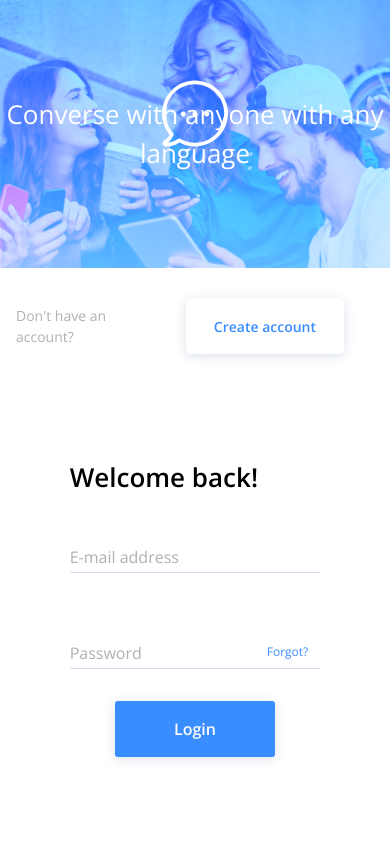
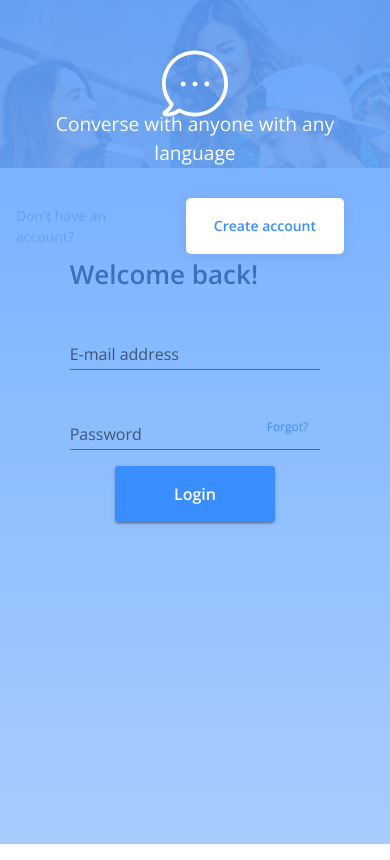
Before and after one commit to hongcheung1/messenger_live_coding, a React (Create React App) app in the folder client/: page /login in a window 390 px wide. Built offline with nearby package versions, Linux system fonts and the light colour scheme; no server answers.

Commit message:
resolve PR comments

```diff
--- a/client/src/Login.js
+++ b/client/src/Login.js
@@ -1,5 +1,5 @@
 import React, { useEffect } from 'react';
-import { useHistory } from 'react-router-dom';
+import { useHistory, Link } from 'react-router-dom';
 import {
   Grid,
   Button,
@@ -8,12 +8,35 @@ import {
 } from '@material-ui/core';
 import { makeStyles } from '@material-ui/core/styles';
 import AuthWrapper from './components/AuthWrapper/AuthWrapper'
+import Form from './components/Form'
 
-const useStyles = makeStyles({
-  containerStyle: {
-    marginTop: '12px'
+const useStyles = makeStyles(() => ({
+  submitButton: {
+    width: '160px',
+    height: '56px',
+    backgroundColor: '#3a8dff',
+    color: '#fff',
+    margin: 'auto',
+    fontSize: '16px',
+    fontWeight: 700,
+    borderRadius: '3px'
+  },
+  forgotPwdStyle: {
+    position: 'absolute',
+    right: '12px',
+    top: '35%',
+    fontSize: '12px',
+    textDecoration: 'none',
+    color: '#3a8dff'
+  },
+  formStyle: {
+    width: '100%',
+    marginBottom: '1em'
+  },
+  textField: {
+    color: '#b0b0b0',
   }
-});
+}))
 
 const Login = ({ user, login }) => {
   const history = useHistory();
@@ -35,33 +58,31 @@ const Login = ({ user, login }) => {
 
   return (
     <AuthWrapper>
-        <form onSubmit={handleLogin}>
-          <label className="banner">Welcome back!</label>
-          <Grid className={classes.containerStyle}>
-            <FormControl margin="normal" required>
+      <Form handleSubmit={handleLogin} header={'Welcome back!'}>
+        <FormControl className={classes.formStyle} margin="normal" required>
           <TextField
+            className={classes.textField}
             aria-label="email"
             label="E-mail address"
             name="username"
             type="text"
           />
         </FormControl>
-            <FormControl margin="normal" required>
+        <FormControl className={classes.formStyle} margin="normal" required>
           <TextField
             label="Password"
             aria-label="password"
             type="password"
             name="password"
           />
-              <a className="forgot-password" href="#">Forgot?</a>
+          <Link to='#' className={classes.forgotPwdStyle}>Forgot?</Link>
         </FormControl>
-            <Grid className="mg-t-1" container>
-              <Button className="btn-submit" type="submit" variant="contained" size="large">
+        <Grid container>
+          <Button className={classes.submitButton} type="submit" variant="contained" size="large">
             Login
           </Button>
         </Grid>
-          </Grid>
-        </form>
+      </Form>
     </AuthWrapper>
   );
 };
--- a/client/src/Signup.js
+++ b/client/src/Signup.js
@@ -9,12 +9,35 @@ import {
 } from '@material-ui/core';
 import { makeStyles } from '@material-ui/core/styles';
 import AuthWrapper from './components/AuthWrapper/AuthWrapper'
+import Form from './components/Form'
 
-const useStyles = makeStyles({
-  containerStyle: {
-    marginTop: '12px'
+const useStyles = makeStyles(() => ({
+  submitButton: {
+    width: '160px',
+    height: '56px',
+    backgroundColor: '#3a8dff',
+    color: '#fff',
+    margin: 'auto',
+    fontSize: '16px',
+    fontWeight: 700,
+    borderRadius: '3px'
+  },
+  forgotPwdStyle: {
+    position: 'absolute',
+    right: '12px',
+    top: '35%',
+    fontSize: '12px',
+    textDecoration: 'none',
+    color: '#3a8dff'
+  },
+  formStyle: {
+    width: '100%',
+    marginBottom: '1em'
+  },
+  textField: {
+    color: '#b0b0b0',
   }
-});
+}))
 
 const Signup = ({ user, register }) => {
   const history = useHistory();
@@ -45,10 +68,8 @@ const Signup = ({ user, register }) => {
 
   return (
     <AuthWrapper>
-        <form onSubmit={handleRegister}>
-          <label className="banner">Create an account.</label><br/>
-          <Grid className={classes.containerStyle}>
-              <FormControl>
+      <Form handleSubmit={handleRegister} header={'Create an account.'}>
+        <FormControl className={classes.formStyle}>
           <TextField
             aria-label="username"
             label="Username"
@@ -57,7 +78,7 @@ const Signup = ({ user, register }) => {
             required
           />
         </FormControl>
-              <FormControl>
+        <FormControl className={classes.formStyle}>
           <TextField
             label="E-mail address"
             aria-label="e-mail address"
@@ -66,7 +87,7 @@ const Signup = ({ user, register }) => {
             required
           />
         </FormControl>
-              <FormControl error={!!formErrorMessage.confirmPassword}>
+        <FormControl  className={classes.formStyle} error={!!formErrorMessage.confirmPassword}>
           <TextField
             aria-label="password"
             label="Password"
@@ -79,7 +100,7 @@ const Signup = ({ user, register }) => {
             {formErrorMessage.confirmPassword}
           </FormHelperText>
         </FormControl>
-              <FormControl error={!!formErrorMessage.confirmPassword}>
+        <FormControl className={classes.formStyle} error={!!formErrorMessage.confirmPassword}>
           <TextField
             label="Confirm Password"
             aria-label="confirm password"
@@ -92,13 +113,12 @@ const Signup = ({ user, register }) => {
             {formErrorMessage.confirmPassword}
           </FormHelperText>
         </FormControl>
-            <Grid className="mg-t-1" container>
-              <Button className="btn-submit" type="submit" variant="contained" size="large">
+        <Grid container>
+          <Button className={classes.submitButton} type="submit" variant="contained" size="large">
             Create
           </Button>
         </Grid>
-          </Grid>
-        </form>
+      </Form>
     </AuthWrapper>
   );
 };
--- a/client/src/components/AuthWrapper/AuthWrapper.js
+++ b/client/src/components/AuthWrapper/AuthWrapper.js
@@ -8,23 +8,39 @@ import {
     Button
 } from '@material-ui/core';
 
-const banner = 'Converse with anyone with any language';
-const useStyles = makeStyles({
+const useStyles = makeStyles((theme) => ({
     root: {
         height: '100vh',
         display: 'flex',
         flex: 1,
-        justifyContent: 'space-around'
+        justifyContent: 'space-around',
+        [theme.breakpoints.down('sm')]: {
+            display: 'block',
+        }
     },
     bannerContainer: {
-      backgroundImage: `url(${'bg-img.png'}), linear-gradient(180deg, #3A8DFF 0%, #86B9FF 100%)`,
+      backgroundImage: `url(${'bg-img.png'})`,
       backgroundRepeat: 'no-repeat',
-      backgroundBlendMode: 'overlay',
+      opacity: 0.85,
       backgroundSize: 'cover',
-      opacity: 0.85,
       display: 'flex',
       position: 'relative',
-      justifyContent: 'center'
+      justifyContent: 'center',
+      mixBlendMode: 'normal',
+      [theme.breakpoints.down('sm')]: {
+          maxHeight: '270px'
+      }
+    },
+    maskStyle: {
+        position: 'absolute',
+        width: '100%',
+        height: '100vh',
+        zIndex: '-1',
+        background: 'linear-gradient(180deg, #3A8DFF 0%, #86B9FF 100%)',
+        opacity: 0.85,
+    },
+    mainContainer: {
+        marginTop: '30px'
     },
     formContainer: {
       display: 'flex',
@@ -37,30 +53,57 @@ const useStyles = makeStyles({
         display: 'flex',
         justifyContent: 'center',
         alignItems: 'center',
+        [theme.breakpoints.down('sm')]: {
+            position: 'relative',
+            width: '80%'
+        }
     },
     bannerText: {
         color: 'white',
         fontSize: '26px',
         fontWeight: 400,
         textAlign: 'center',
+        [theme.breakpoints.down('sm')]: {
+            fontSize: '1.2em',
+            marginTop: '110px'
+        },
+        [theme.breakpoints.up('sm')]: {
+            marginTop: '40px',
+        }
     },
     bubbleStyle: {
         position: 'absolute',
         transform: 'translate(calc(50% - 33px))',
         top: '30%',
         width: '66px',
-        height: '67px'
+        height: '67px',
+        [theme.breakpoints.down('sm')]: {
+            display: 'block',
+            margin: '0 auto'
+        }
     },
     headerStyle: {
         display: 'flex',
         justifyContent: 'flex-end',
-        alignItems: 'center'
+        alignItems: 'center',
     },
     titleStyle: {
         fontSize: '14px',
         color: '#B0B0B0',
     },
-});
+    buttonStyle: {
+        width: '170px',
+        height: '56px',
+        margin: '0 30px',
+        backgroundColor: '#fff',
+        boxShadow: '0px 2px 12px rgba(74, 106, 149, 0.2)',
+        borderRadius: '5px',
+        fontWeight: 600,
+        fontSize: '14px',
+        lineHeight: '19px',
+        color: '#3A8DFF'
+    }
+}));
 
 const AuthWrapper = ({children}) => {
     const { pathname } = useLocation();
@@ -85,15 +128,16 @@ const AuthWrapper = ({children}) => {
     return (
         <Grid container className={classes.root}>
             <Grid item md={5} className={classes.bannerContainer}>
-                <Grid md={9} className={classes.bannerStyle}>
-                    <img className={classes.bubbleStyle} src="bubble.svg" />
-                    <Typography className={classes.bannerText}>{banner}</Typography>
+                <div className={classes.maskStyle}/>
+                <Grid item md={9} className={classes.bannerStyle}>
+                    <img className={classes.bubbleStyle} src="bubble.svg" alt='Banner Image' />
+                    <Typography className={classes.bannerText}>{'Converse with anyone with any language'}</Typography>
                 </Grid>
             </Grid>
-            <Grid className="right-column" item md={7}>
+            <Grid item md={7} className={classes.mainContainer}>
                 <Container className={classes.headerStyle}>
                     <Typography className={classes.titleStyle}>{title}</Typography>
-                    <Button onClick={() => history.push(targetPath)}
+                    <Button onClick={() => history.push(targetPath)} className={classes.buttonStyle}
                     >{buttonText}</Button>
                 </Container>
                 <Container className={classes.formContainer}>
--- /dev/null
+++ b/client/src/components/Form.js
@@ -0,0 +1,33 @@
+import React from 'react';
+import { makeStyles } from '@material-ui/core/styles';
+import { Grid, Typography } from '@material-ui/core';
+
+const useStyles = makeStyles({
+    formStyle: {
+        width: '70%',
+        margin: 'auto'
+    },
+    containerStyle: {
+      marginTop: '12px'
+    },
+    headerStyle: {
+        fontSize: '26px',
+        fontWeight: '600',
+        lineHeight: '40px'
+    }
+});
+
+const Form = ({children, header, handleSubmit}) => {
+    const classes = useStyles();
+
+    return (
+        <form className={classes.formStyle} onSubmit={handleSubmit}>
+            <Typography className={classes.headerStyle}>{header}</Typography>
+            <Grid className={classes.containerStyle}>
+                {children}
+            </Grid>
+        </form>
+    )
+}
+
+export default Form;
--- a/client/src/index.css
+++ b/client/src/index.css
@@ -10,9 +10,6 @@ code {
   font-family: source-code-pro, Menlo, Monaco, Consolas, "Courier New", monospace;
 }
 
-.mg-t-1em {
-  margin-top: 1em;
-}
 .link {
   text-decoration: none;
 }
@@ -30,106 +27,3 @@ code {
 .btn-icon.btn-icon-file {
   right: 10px;
 }
-.left-column .bubble-icon {
-  text-align: center;
-  position: absolute;
-  top: 45%;
-  left: 50%;
-  transform: translate(-50%, -50%);
-  max-width: 300px;
-  width: 100%;
-}
-.left-column .bubble-icon img {
-  display: block;
-  margin: 0 auto;
-}
-.left-column .bubble-icon p.MuiTypography-root {
-  color: #fff;
-  font-size: 26px;
-  margin-top: 40px;
-}
-
-.right-column {
-  margin-top: 30px !important;
-}
-.right-column .MuiBox-root:first-child {
-  margin-top: 30px;
-  margin-right: 26px;
-}
-.right-column .MuiBox-root:first-child .MuiTypography-root {
-  font-size: 14px;
-}
-.right-column .MuiFormControl-root {
-  width: 100%;
-  margin-bottom: 1em;
-}
-.right-column .MuiFormControl-root .MuiFormLabel-root {
-  color: #b0b0b0;
-}
-.right-column .MuiFormControl-root .MuiInput-underline:hover:not(.Mui-disabled)::before {
-  border-bottom: 2px solid #d5dfee;
-}
-.right-column .MuiFormControl-root .MuiInput-underline::before {
-  border-bottom: 1px solid #d5dfee;
-}
-.right-column .banner {
-  font-size: 26px;
-  font-weight: 600;
-  line-height: 40px;
-}
-.right-column p.MuiTypography-root {
-  display: inline-block;
-  margin: auto 0;
-}
-.right-column button {
-  width: 170px;
-  height: 56px;
-  margin: 0 30px;
-  background-color: #fff;
-  box-shadow: 0px 2px 12px rgba(74, 106, 149, 0.2);
-  border-radius: 5px;
-  font-weight: 600;
-  font-size: 14px;
-  line-height: 19px;
-  color: #3A8DFF;
-}
-.right-column form {
-  width: 70%;
-  margin: auto;
-}
-
-.right-column form .btn-submit {
-  height: 56px;
-  width: 160px;
-  background-color: #3a8dff;
-  color: #fff;
-  margin: auto;
-  font-size: 16px;
-  font-weight: 700;
-  border-radius: 3px;
-}
-.right-column form .forgot-password {
-  position: absolute;
-  right: 12px;
-  top: 35%;
-  font-size: 12px;
-  text-decoration: none;
-  color: #3a8dff;
-}
-@media only screen and (max-width: 768px) {
-  .left-column {
-    max-height: 270px;
-  }
-  .left-column .bubble-icon {
-    position: relative;
-    width: 80%;
-  }
-  .left-column .bubble-icon img {
-    display: block;
-    margin: 0 auto;
-  }
-  .left-column .bubble-icon p.MuiTypography-root {
-    color: #fff;
-    font-size: 1.2em;
-  }
-}
```
Lines whose indentation alone changed are shown as unchanged.
